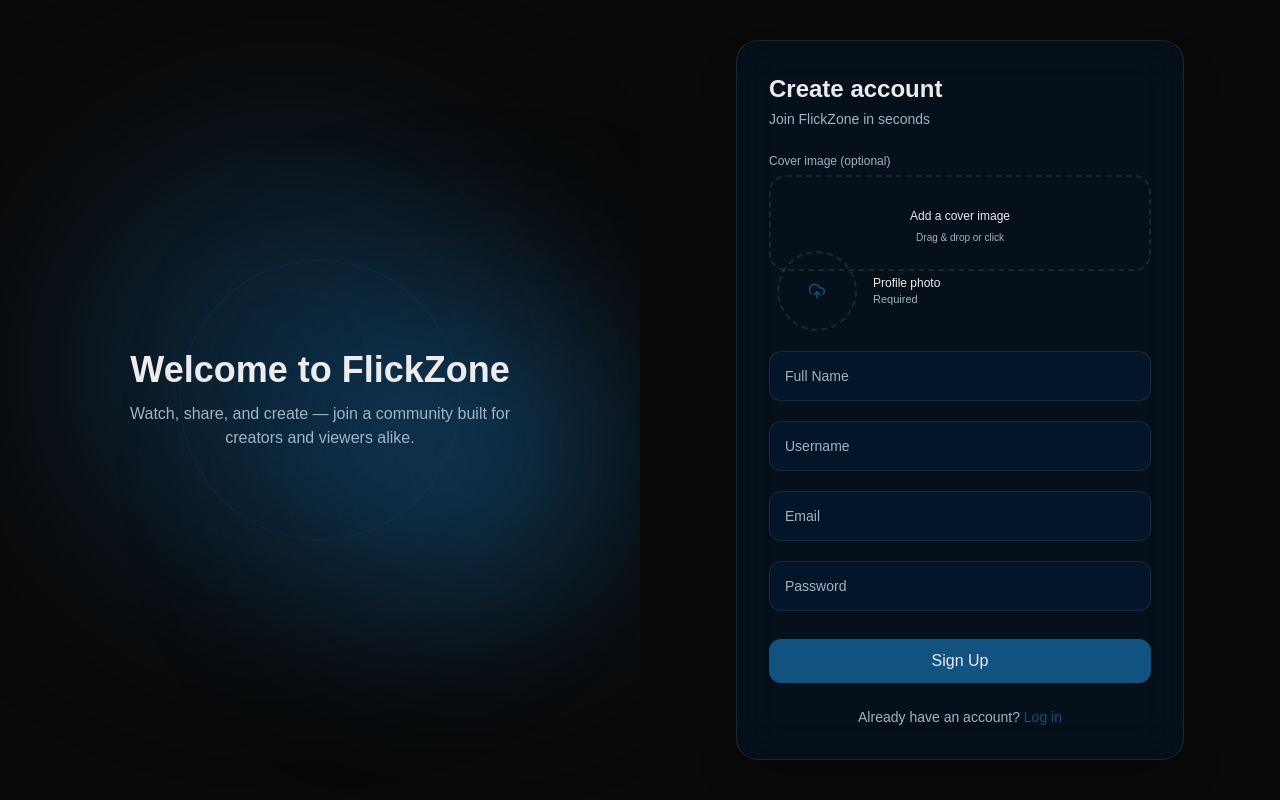
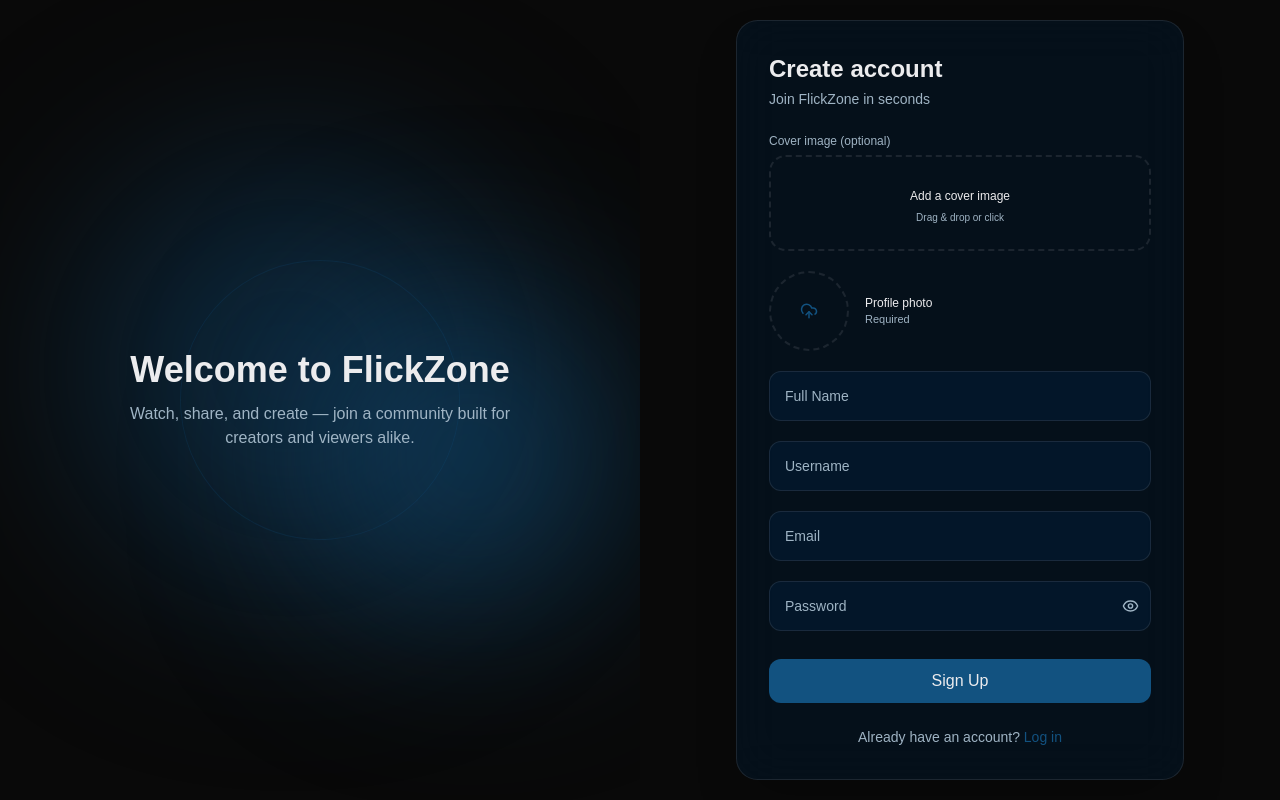
Before and after one commit to MuhammadWaris-55/FlickZone, a React (Vite) app in the folder frontend/: page /register in a window 1280 px wide. Built offline with nearby package versions, Linux system fonts and the light colour scheme; no server answers.

Commit message:
feat: add password visibility toggle to FloatingInput component and adjust Register page layout

```diff
--- a/frontend/src/components/FloatingInput.jsx
+++ b/frontend/src/components/FloatingInput.jsx
@@ -1,20 +1,32 @@
 import { useState } from "react";
 import { motion } from "framer-motion";
+import { Eye, EyeOff } from "lucide-react";
 
-export default function FloatingInput({ label, type = "text", value, onChange, name }) {
+export default function FloatingInput({
+  label,
+  type = "text",
+  value,
+  onChange,
+  name,
+}) {
   const [focused, setFocused] = useState(false);
+  const [showPassword, setShowPassword] = useState(false);
   const isActive = focused || value?.length > 0;
+  const isPassword = type === "password";
+  const inputType = isPassword ? (showPassword ? "text" : "password") : type;
 
   return (
     <div className="relative w-full">
       <input
-        type={type}
+        type={inputType}
         name={name}
         value={value}
         onChange={onChange}
         onFocus={() => setFocused(true)}
         onBlur={() => setFocused(false)}
-        className="w-full bg-card/60 border border-border rounded-lg px-4 pt-5 pb-2 text-sm outline-none focus:border-accent transition-colors"
+        className={`w-full bg-card/60 border border-border rounded-lg px-4 pt-5 pb-2 text-sm outline-none focus:border-accent transition-colors ${
+          isPassword ? "pr-10" : ""
+        }`}
       />
       <motion.label
         animate={{
@@ -28,6 +40,17 @@
       >
         {label}
       </motion.label>
+
+      {isPassword && (
+        <button
+          type="button"
+          onClick={() => setShowPassword((prev) => !prev)}
+          className="absolute right-3 top-1/2 -translate-y-1/2 text-muted-foreground hover:text-foreground transition-colors"
+          tabIndex={-1}
+        >
+          {showPassword ? <EyeOff size={17} /> : <Eye size={17} />}
+        </button>
+      )}
     </div>
   );
 }
--- a/frontend/src/pages/Register.jsx
+++ b/frontend/src/pages/Register.jsx
@@ -90,7 +90,7 @@
         </div>
 
         {/* Avatar — small circular drop zone, overlapping cover like a real profile setup */}
-        <div className="flex items-center gap-4 -mt-10 relative z-10 pl-2">
+       <div className="flex items-center gap-4 mt-4">
           <div
             className={
               fieldErrors.avatar ? "ring-2 ring-destructive rounded-full" : ""
```
